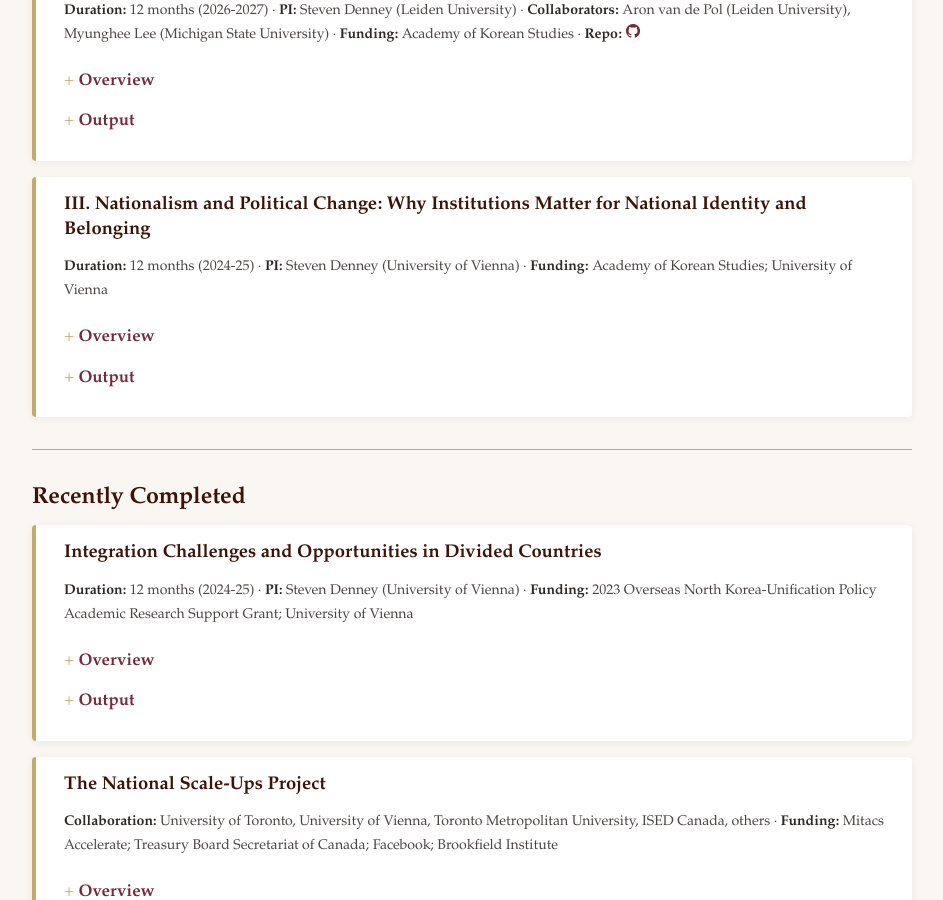
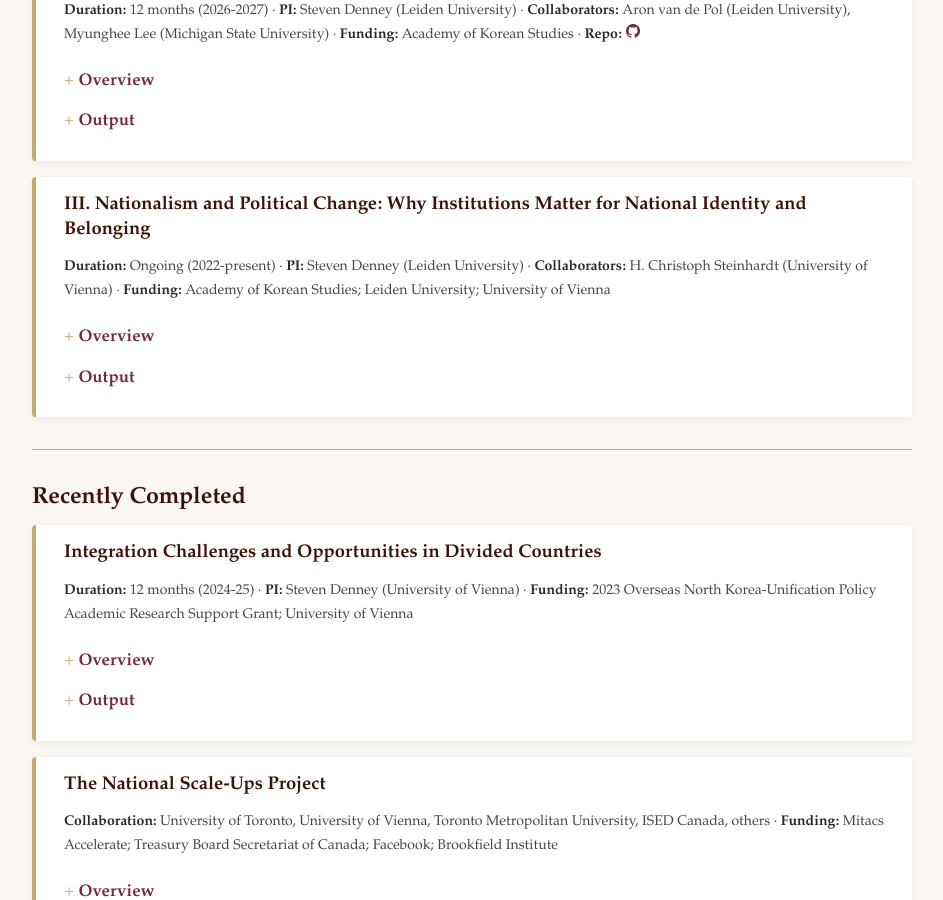
Before and after one commit to scdenney/scdenney.github.io, a Jekyll site: the page built from projects.md, in a window 1280 px wide and 900 px high, scrolled down 702 px. Shown: the whole window, without its empty margins (168-1111 px from the left). Built offline with Jekyll 4.4.1, drawn with Linux system fonts in a browser that asks for light colours.

Commit message:
Update projects.md

```diff
--- a/projects.md
+++ b/projects.md
@@ -72,7 +72,7 @@ Currently, my research program is organized around three projects that collectiv
 <h3>III. Nationalism and Political Change: Why Institutions Matter for National Identity and Belonging</h3>
 
 <p class="project-meta">
-<strong>Duration:</strong> 12 months (2024-25) · <strong>PI:</strong> Steven Denney (University of Vienna) · <strong>Funding:</strong> Academy of Korean Studies; University of Vienna
+<strong>Duration:</strong> Ongoing (2022-present) · <strong>PI:</strong> Steven Denney (Leiden University) · <strong>Collaborators:</strong> H. Christoph Steinhardt (University of Vienna) · <strong>Funding:</strong> Academy of Korean Studies; Leiden University; University of Vienna
 </p>
 
 <details>
```
Also changed, not shown: other parts of projects.md (+1 -1 lines).
